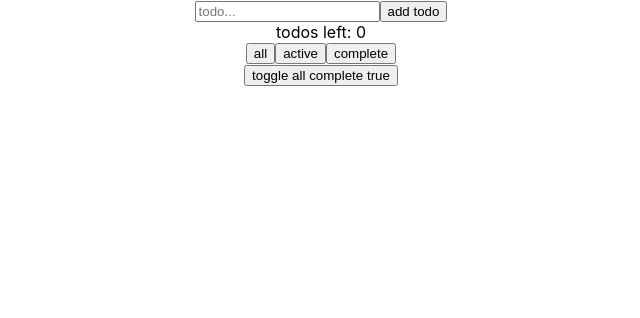
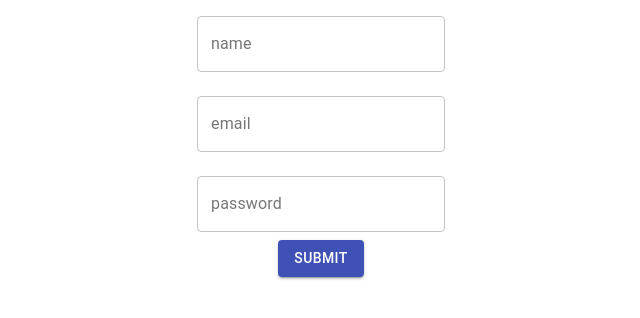
Before and after one commit to adityasadhu/react-learning, a React (Create React App) app: page / in a window 1280 px wide. Shown: the top 318 px of the page, without its empty margins (319-959 px from the left). Built offline with nearby package versions, Linux system fonts and the light colour scheme.

Commit message:
trying out material UI

```diff
--- a/package.json
+++ b/package.json
@@ -3,6 +3,7 @@
   "version": "0.1.0",
   "private": true,
   "dependencies": {
+    "@material-ui/core": "^4.0.0-rc.0",
     "react": "^16.8.6",
     "react-dom": "^16.8.6",
     "react-scripts": "3.0.1"
--- a/src/App.js
+++ b/src/App.js
@@ -1,13 +1,12 @@
 import React, { Component } from "react";
 import "./App.css";
-import FetchRandomUser from "./components/FetchRandomUser";
-import TodoList from "./components/TodoList";
+import ValidationForm from "./components/ValidationForm";
 
 export default class App extends Component {
   render() {
     return (
       <div className="App">
-        <TodoList />
+        <ValidationForm />
       </div>
     );
   }
--- a/src/components/ValidationForm.js
+++ b/src/components/ValidationForm.js
@@ -1,4 +1,6 @@
 import React from "react";
+import TextField from "@material-ui/core/TextField";
+import Button from "@material-ui/core/Button";
 
 const initialState = {
   name: "",
@@ -54,10 +56,12 @@ export default class ValiationForm extends React.Component {
     return (
       <form onSubmit={this.handleSubmit}>
         <div>
-          <input
+          <TextField
             name="name"
-            placeholder="name"
+            label="name"
             value={this.state.name}
+            margin="normal"
+            variant="outlined"
             onChange={this.handleChange}
           />
           <div style={{ fontSize: 12, color: "red" }}>
@@ -65,10 +69,12 @@ export default class ValiationForm extends React.Component {
           </div>
         </div>
         <div>
-          <input
-            name="email"
+          <TextField
+            label="email"
             placeholder="email"
             value={this.state.email}
+            margin="normal"
+            variant="outlined"
             onChange={this.handleChange}
           />
           <div style={{ fontSize: 12, color: "red" }}>
@@ -76,18 +82,22 @@ export default class ValiationForm extends React.Component {
           </div>
         </div>
         <div>
-          <input
+          <TextField
             type="password"
-            name="password"
+            label="password"
             placeholder="password"
             value={this.state.password}
+            margin="normal"
+            variant="outlined"
             onChange={this.handleChange}
           />
           <div style={{ fontSize: 12, color: "red" }}>
             {this.state.passwordError}
           </div>
         </div>
-        <button type="submit">submit</button>
+        <Button variant="contained" color="primary" type="submit">
+          submit
+        </Button>
       </form>
     );
   }
```
Also changed, not shown: 1 other file (tests, documents, lock files or other folders).
